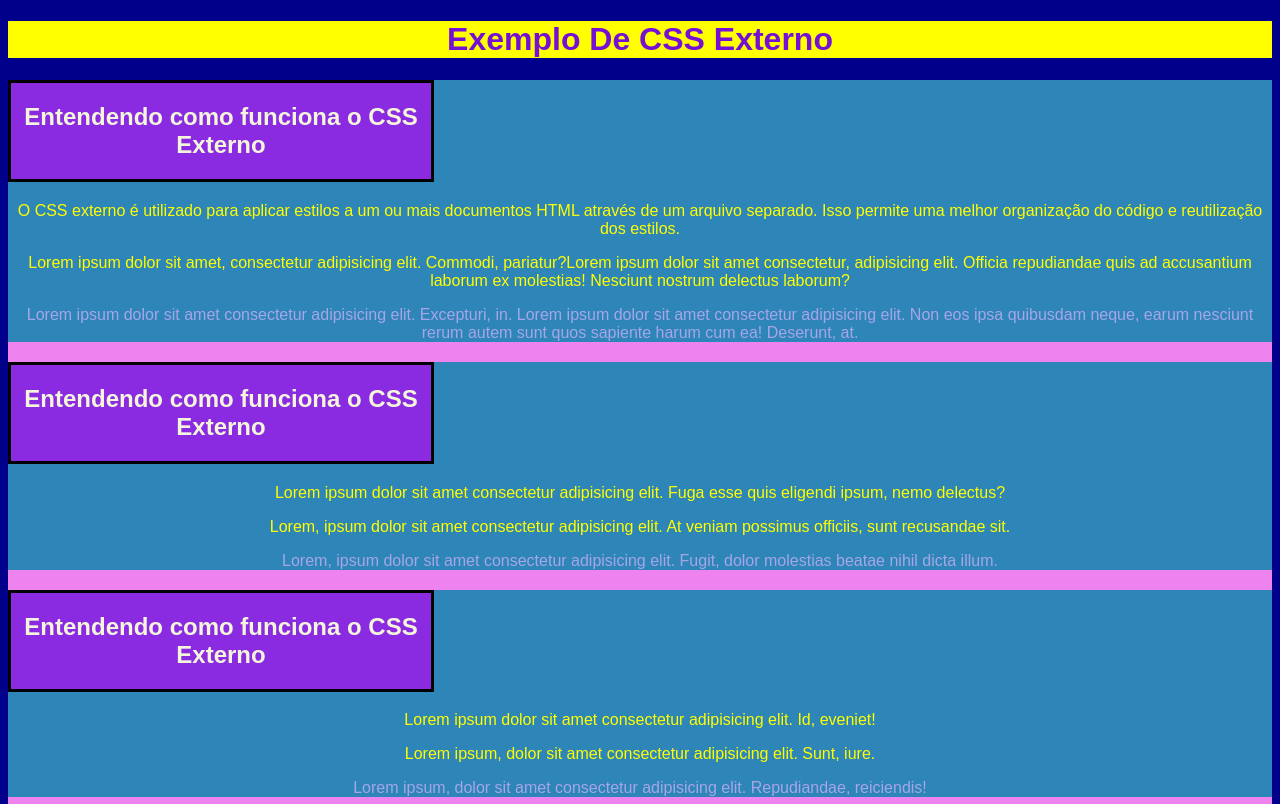
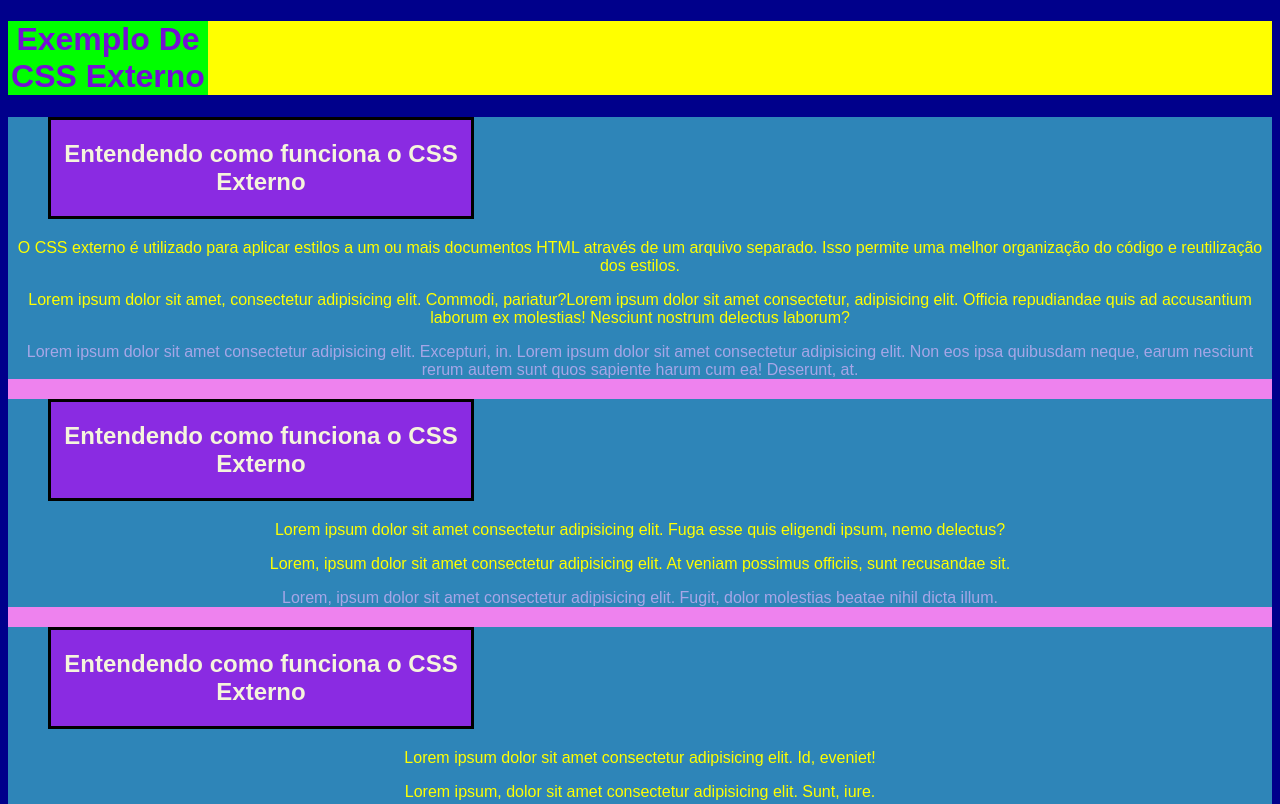
Before and after one commit to Julia243b/intro-css, a plain HTML site: page 03-css-externo.html in a window 1280 px wide. Shown: the top 804 px of the page. Drawn offline with Linux system fonts and the light colour scheme.

Commit message:
Sobre margin, paddig, border

```diff
--- a/style.css
+++ b/style.css
@@ -55,6 +55,8 @@ header {
 }
 
 header h1 {
+    background-color: lime;
+    width: 200px;
     /* Para deixar o texto minusculo */
     text-transform: lowercase;
 
@@ -79,7 +81,9 @@ main section p {
 
 section h2 {
     width: 400px;
+
     /*height: 100px;*/
+
     /*padding-top: 20px;*/
     /*padding-left: 20px;*/
     /*padding-right: 20px;*/
@@ -95,4 +99,7 @@ section h2 {
 
     /* espessura/ tipo de borda/ cor da borda */
     border: 3px solid black;
+
+    margin-top: 20px;
+    margin-left: 40px;
 }
```
